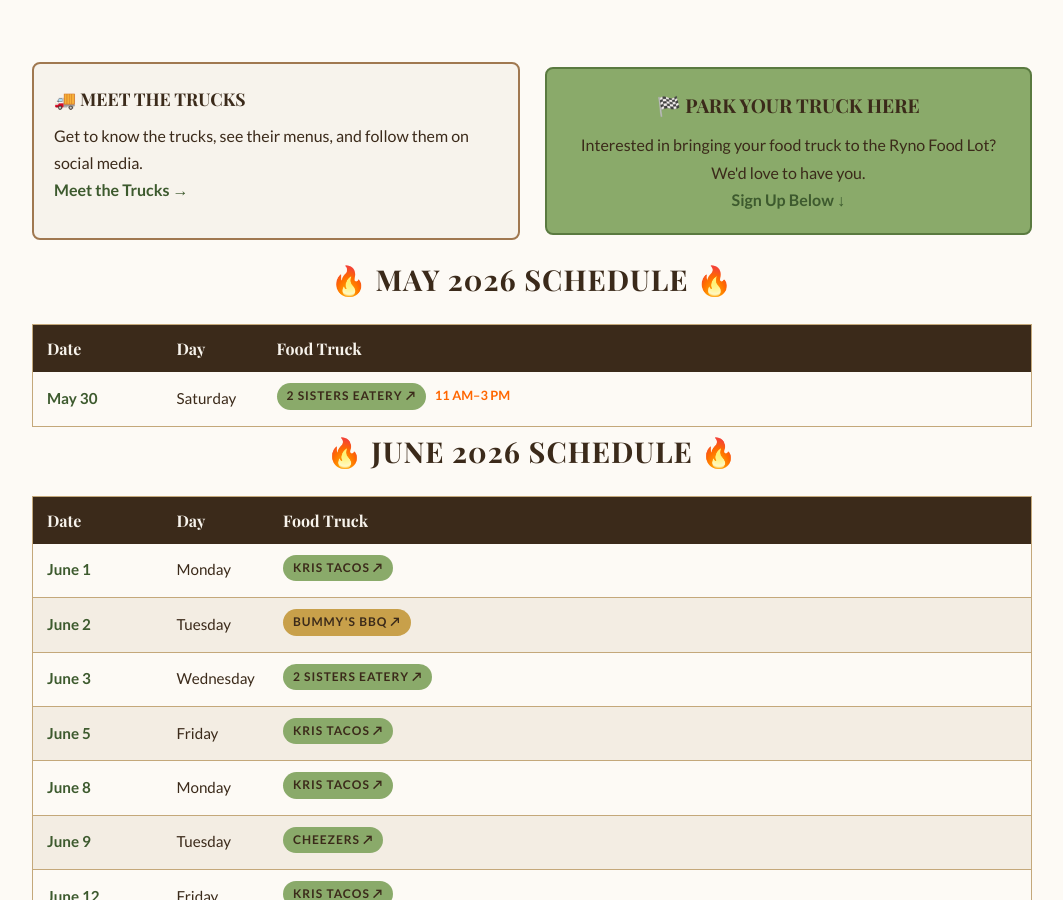
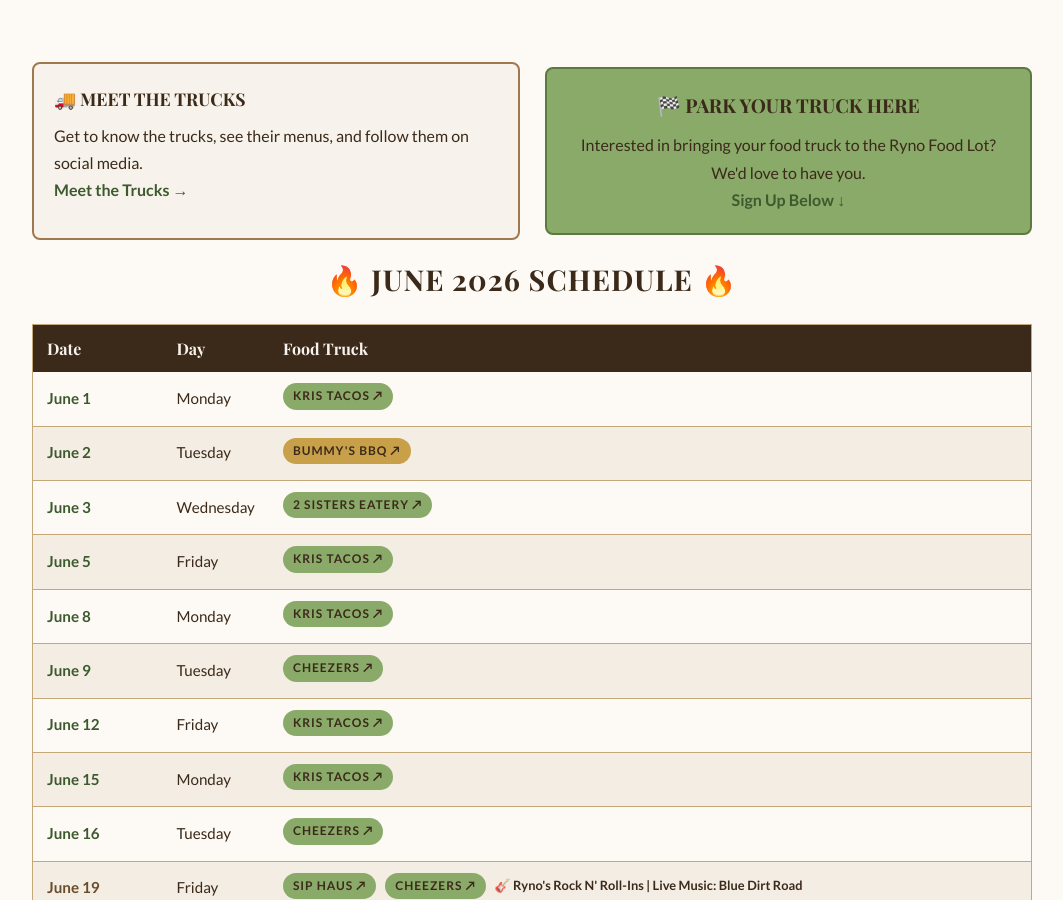
Before and after one commit to blueearthcommunitymarket/blueearthcommunitymarket.github.io, a Jekyll site: the page built from ryno-food-lot/index.html, in a window 1280 px wide and 900 px high, scrolled down 351 px. Shown: the whole window, without its empty margins (108-1171 px from the left). Built offline with Jekyll 4.4.1, drawn with Linux system fonts in a browser that asks for light colours; some web fonts are replaced.

Commit message:
food-lot: remove past dates (auto-cleanup 2026-05-30)

```diff
--- a/ryno-food-lot/index.html
+++ b/ryno-food-lot/index.html
@@ -215,34 +215,7 @@
 
 
 
-        <h2>🔥 MAY 2026 SCHEDULE 🔥</h2>
 
-        <table class="racing-table">
-            <thead>
-                <tr><th style="width:130px;">Date</th><th style="width:100px;">Day</th><th>Food Truck</th></tr>
-            </thead>
-            <tbody>
-
-
-
-
-
-
-
-
-
-
-
-
-
-
-
-
-
-
-                <tr><td class="race-date">May 30</td><td>Saturday</td><td><span class="tag"><a href="https://www.facebook.com/share/18GUPLUwMf/?mibextid=wwXIfr" target="_blank" rel="noopener" style="color:inherit;text-decoration:none;">2 Sisters Eatery ↗</a></span> <span style="font-size:0.8rem;color:#ff6600;font-weight:700;">11 AM–3 PM</span></td></tr>
-            </tbody>
-        </table>
 
         <h2>🔥 JUNE 2026 SCHEDULE 🔥</h2>
 
```
